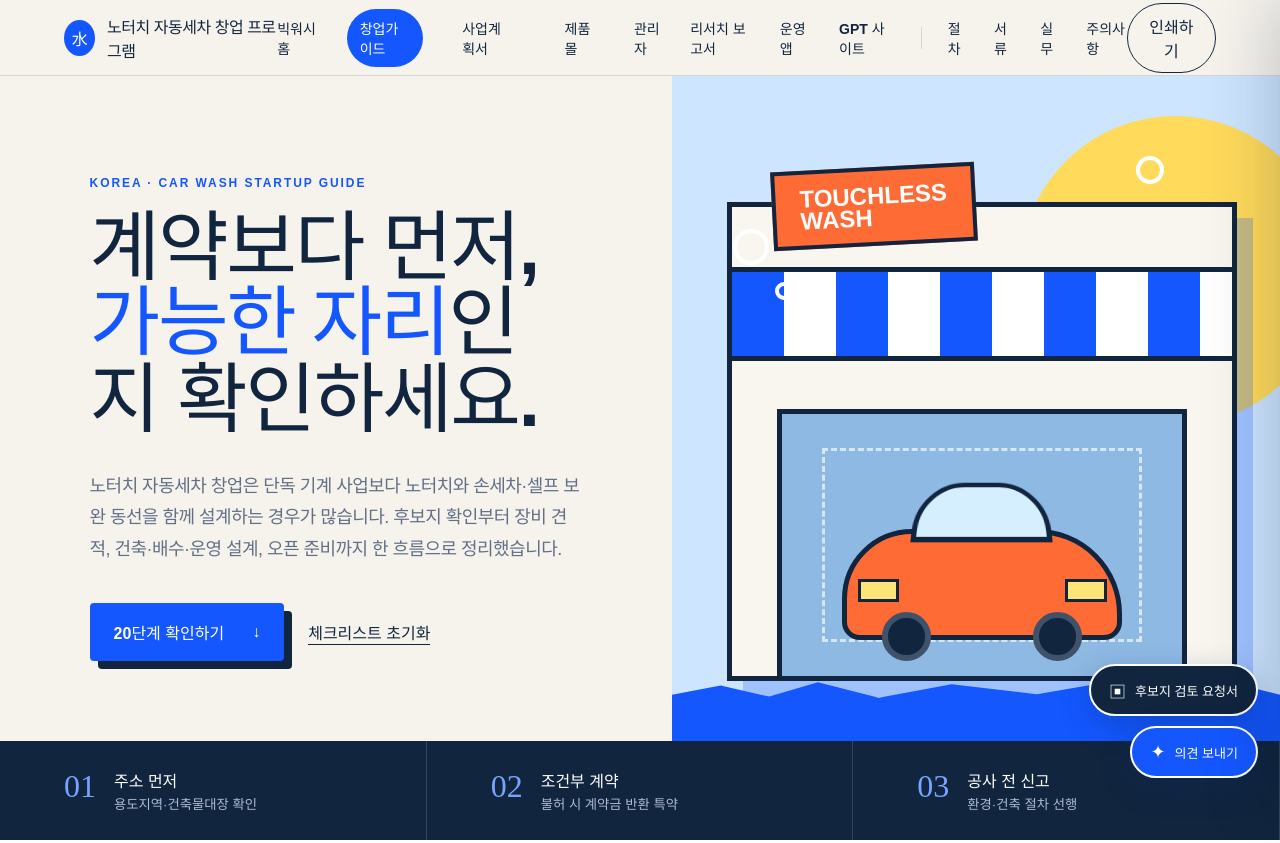
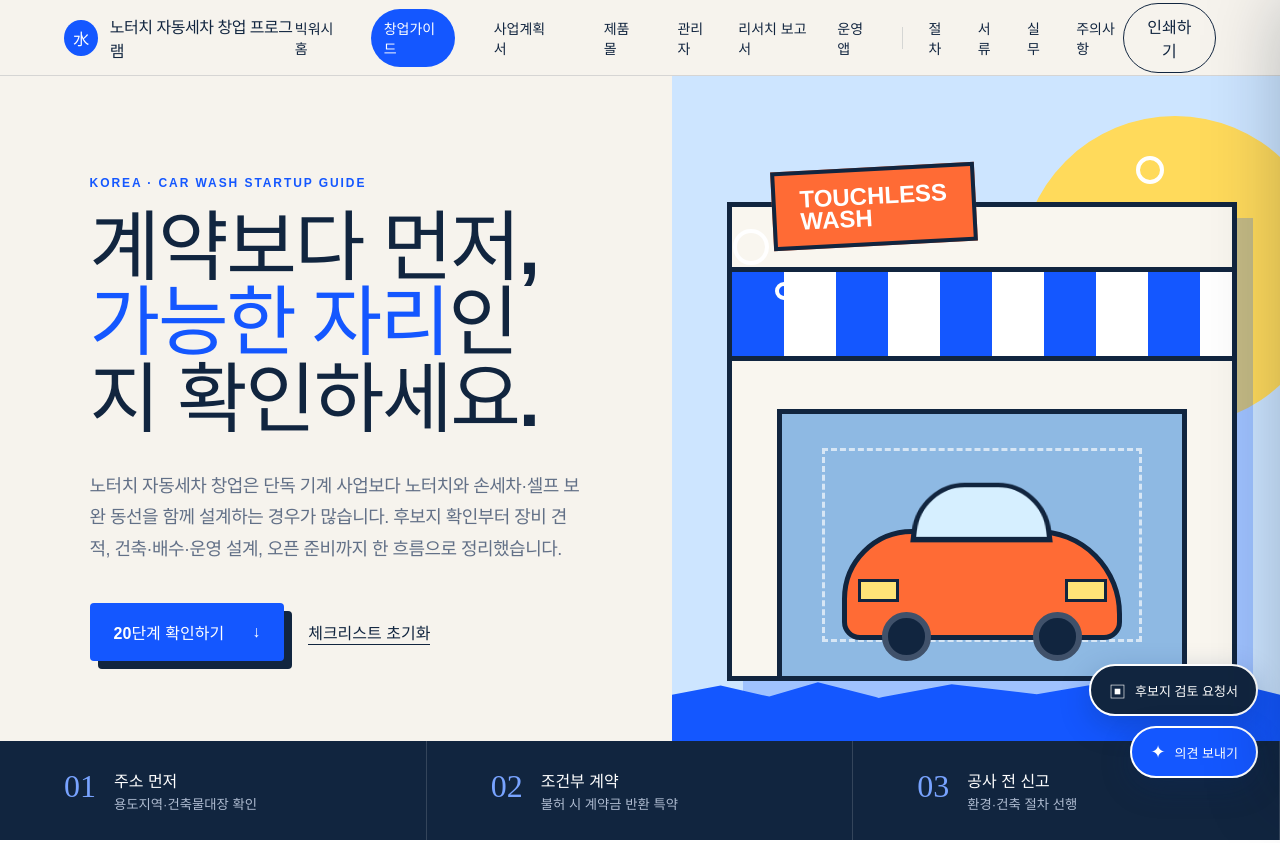
Before and after one commit to kimjindol2025/sonsecha-startup-web, a website built with Vite: page guide.html in a window 1280 px wide. Shown: the top 843 px of the page. Built offline with nearby package versions, Linux system fonts and the light colour scheme; no server answers; a web font is replaced by a local one.

Commit message:
Remove GPT site item from navigation

```diff
--- a/guide.html
+++ b/guide.html
@@ -25,7 +25,6 @@
         <a class="nav-admin-link" href="./admin.html">관리자</a>
         <a class="nav-admin-link" href="./korea-touchless-report.html">리서치 보고서</a>
         <a class="nav-admin-link" href="./operations-apps.html">운영 앱</a>
-        <a class="nav-admin-link" href="./gpt-site.html">GPT 사이트</a>
         <span class="nav-divider" aria-hidden="true"></span>
         <a class="guide-subnav" href="#roadmap">절차</a>
         <a class="guide-subnav" href="#documents">서류</a>
```
